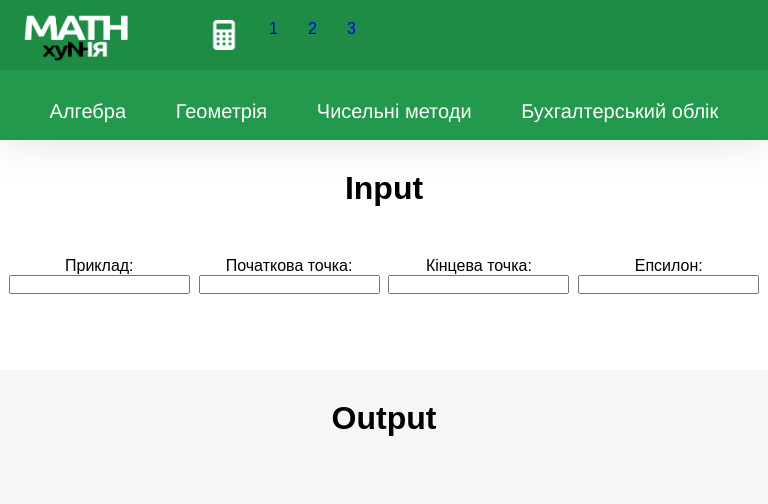
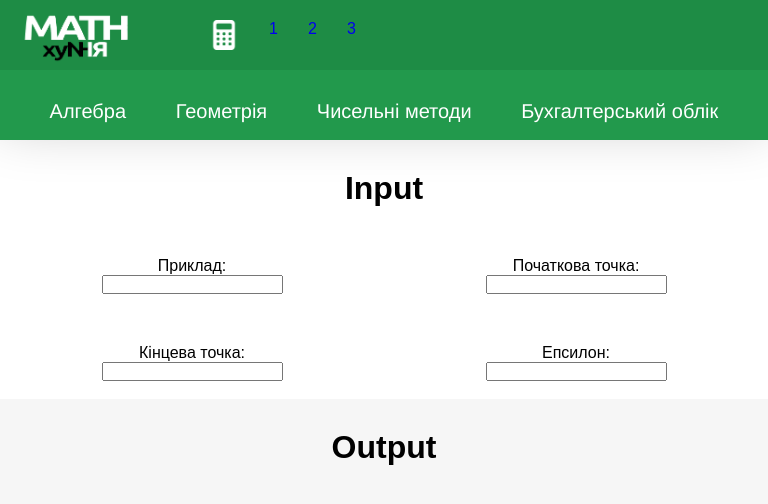
Before and after one commit to mental-disfunctions/MathCalc, a plain HTML site: page pages/chismeth-task1.html in a window 768 px wide. Drawn offline with Linux system fonts and the light colour scheme.

Commit message:
feat: add grid layout to input fields

```diff
--- a/css/style.css
+++ b/css/style.css
@@ -312,16 +312,30 @@ carusel a:hover{
 .column-gap{
 
 }
+.container-input-field {
+    display: grid;
+    grid-template: 1fr / repeat(4, 1fr);
+}
+.input-field {
+
+}
 @media (max-width: 917px) and (min-width: 768px) {
-    .calculators-container {
+    .calculators-container{
         grid-template: repeat(2, 1fr) / repeat(2, 1fr);
         row-gap: 2em;
     }
 }
 
 @media (max-width: 768px) {
-    .calculators-container {
+    .calculators-container,
+    .container-input-field{
         row-gap: 2em;
         grid-template: repeat(4, 1fr) / 1fr;
     }
 }
+
+@media (max-width:917px) and (min-width: 425px) {
+    .container-input-field{
+        grid-template: repeat(2, 1fr) / repeat(2, 1fr);
+    }
+}
--- a/pages/chismeth-task1.html
+++ b/pages/chismeth-task1.html
@@ -26,22 +26,22 @@
             <a href="#" class="grid-ca">Бухгалтерський облік</a>
         </carusel>
         <main-cont class="bgc-grey">
-            <div class="tasks-inout height200px">
+            <div class="tasks-inout">
                 <div class="head-word-inout margint30">Input</div>
-                <div class="d-flex justify-c-spaceeven margint50">
-                    <div class="">
+                <div class="container-input-field margint50">
+                    <div class="input-field">
                         <div class=""><label for="priklad">Приклад:</label></div>
                         <div class=""><input type="text" id="priklad" name="fname"><br><br></div>
                     </div>
-                    <div class="">
+                    <div class="input-field">
                         <div class=""><label for="start-point">Початкова точка:</label></div>
                         <div class=""><input type="text" id="spoint" name="spoint"><br><br></div>
                     </div>
-                    <div class="">
+                    <div class="input-field">
                         <div class=""><label for="last-point">Кінцева точка:</label></div>
                         <div class=""><input type="text" id="lpoint" name="lpoint"><br><br></div>
                     </div>
-                    <div class="">
+                    <div class="input-field">
                         <div class=""><label for="epsilon">Епсилон:</label></div>
                         <div class=""><input type="text" id="epsilon" name="epsilon"><br><br></div>
                     </div>
```
